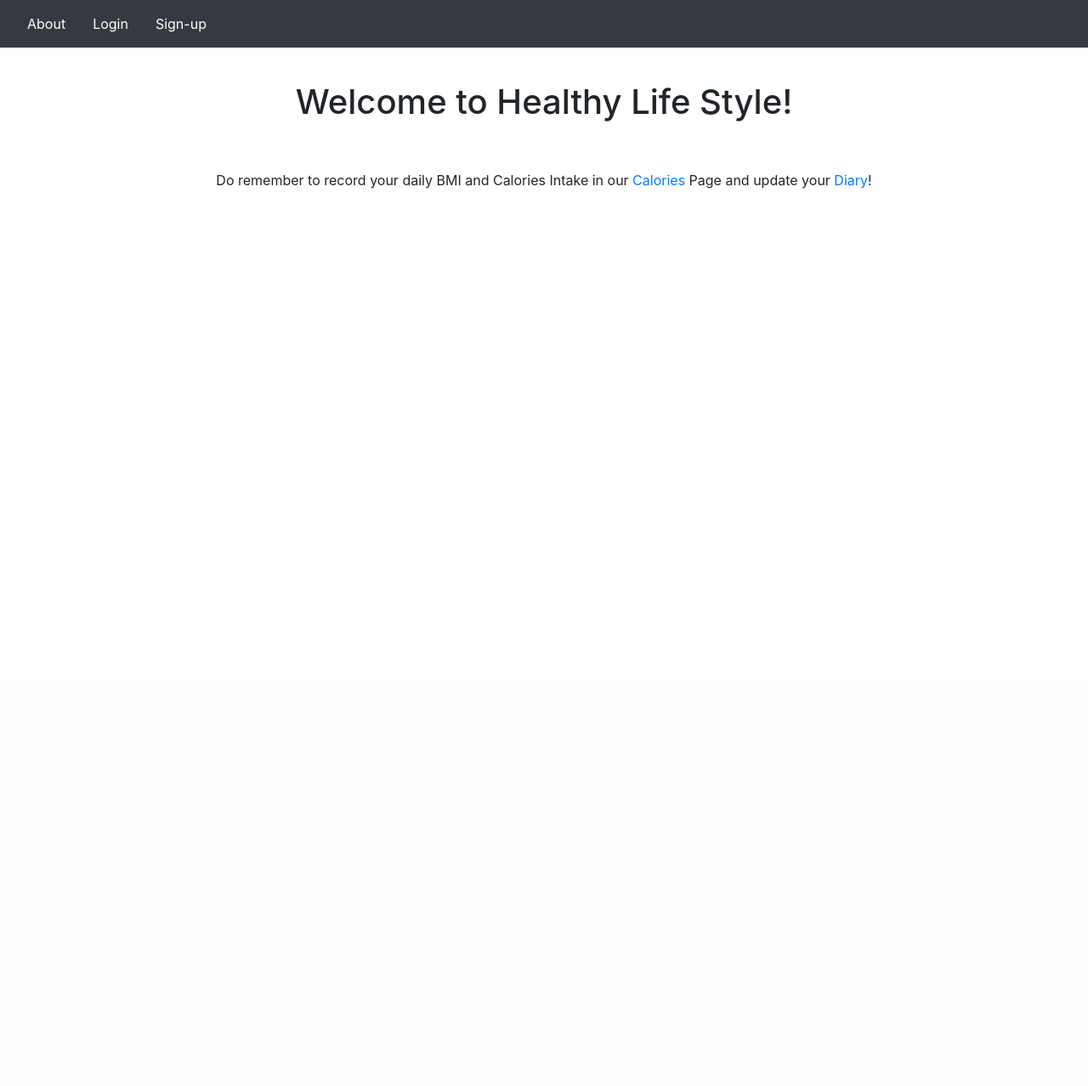
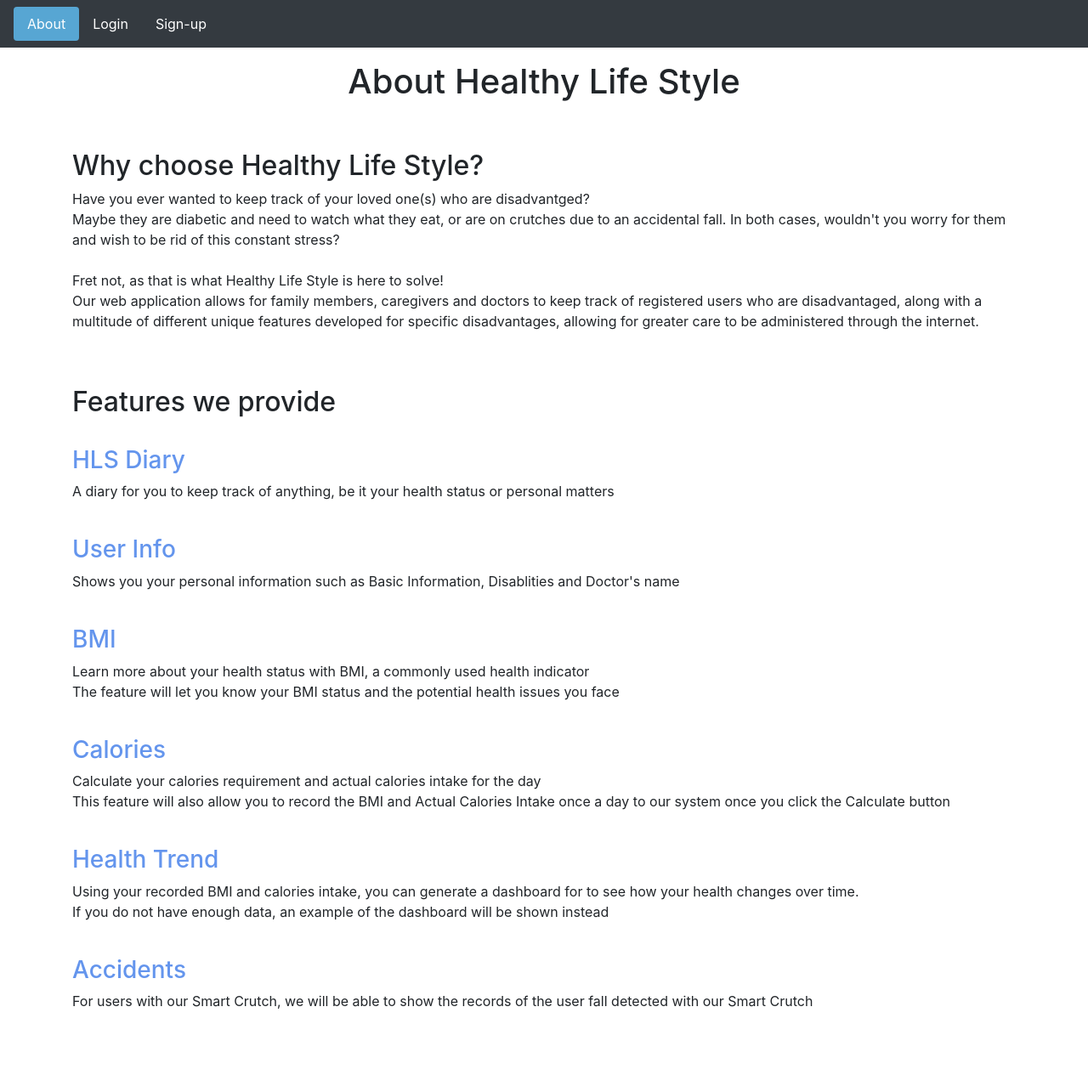
Before and after one commit to Xavier-NP/Healthty-Life-Style, a Flask app: page /about in a window 1280 px wide. Shown: the whole page at 85% size. Before the commit the page ends 222 px from the top, so only its background shows below. Run offline with Flask 2, Linux system fonts and the light colour scheme; some libraries are stand-ins or nearby versions.

Commit message:
Update about.html

```diff
--- a/WebApp/website/templates/about.html
+++ b/WebApp/website/templates/about.html
@@ -1,14 +1,52 @@
 {% extends "base.html" %}
-{% set active_page = 'home' %}
+{% set active_page = 'about' %}
 <!--Title-->
-{%block title%} Home {% endblock %}
+{%block title%} About {% endblock %}
 <!--Content-->
 {%block content%}
+<h1 align = "center">About Healthy Life Style</h1>
+<br><br>
+<h2>Why choose Healthy Life Style?</h2>
+<p>
+    Have you ever wanted to keep track of your loved one(s) who are disadvantged? <br>
+    Maybe they are diabetic and need to watch what they eat, or are on crutches due to an accidental fall.
+    In both cases, wouldn't you worry for them and wish to be rid of this constant stress?
+    <br><br>Fret not, as that is what Healthy Life Style is here to solve!<br>
+    Our web application allows for family members, caregivers and doctors to keep track of registered users who are disadvantaged,
+    along with a multitude of different unique features developed for specific disadvantages,
+    allowing for greater care to be administered through the internet.
+    </p>
+<br><br>
+<h2>Features we provide</h2>
 <br>
-<h1 align = "center">Welcome to Healthy Life Style!</h1>
-<p align = "center">
-<br><br>
-Do remember to record your daily BMI and Calories Intake in our <a href="/calories">Calories</a> Page
-and update your <a href="/diary">Diary</a>!
+<h3 style="color:cornflowerblue">HLS Diary</h3>
+<p>A diary for you to keep track of anything, be it your health status or personal matters</p>
+<br>
+
+<h3 style="color:cornflowerblue">User Info</h3>
+<p>Shows you your personal information such as Basic Information, Disablities and Doctor's name</p>
+<br>
+
+<h3 style="color:cornflowerblue">BMI</h3>
+<p>Learn more about your health status with BMI, a commonly used health indicator
+    <br>
+    The feature will let you know your BMI status and the potential health issues you face
 </p>
+<br>
+
+<h3 style="color:cornflowerblue">Calories</h3>
+<p>Calculate your calories requirement and actual calories intake for the day<br>
+This feature will also allow you to record the BMI and Actual Calories Intake once a day to our system once you click the Calculate button</p>
+
+<br>
+<h3 style="color:cornflowerblue">Health Trend</h3>
+<p>Using your recorded BMI and calories intake, you can generate a dashboard for to see how your
+    health changes over time.<br>If you do not have enough data, an example of the dashboard will be shown instead
+</p>
+<br>
+<h3 style="color:cornflowerblue">Accidents</h3>
+<p>
+    For users with our Smart Crutch, we will be able to show the records of the user fall detected with our Smart Crutch
+</p>
+<br><br><br>
 {% endblock%}
```
